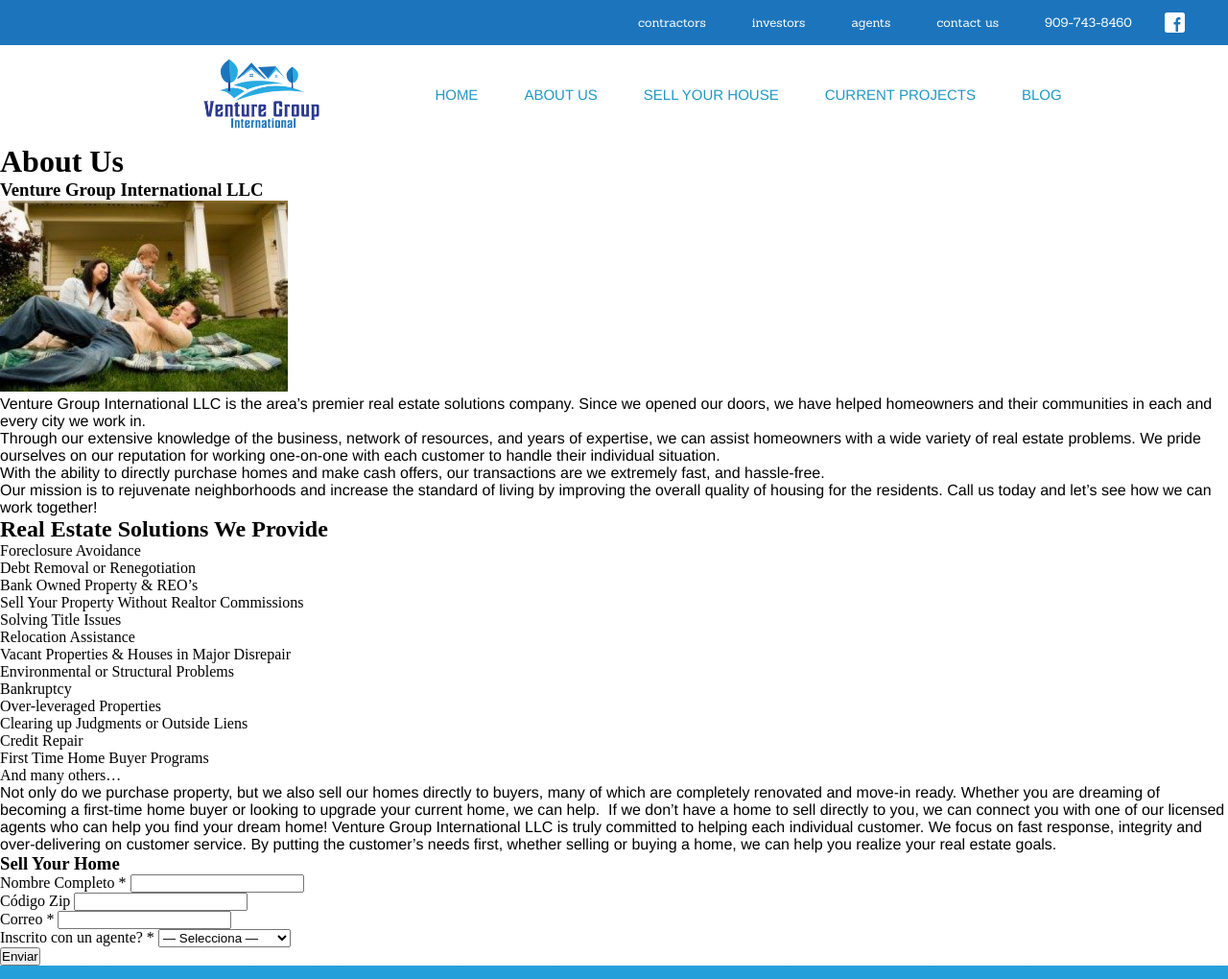
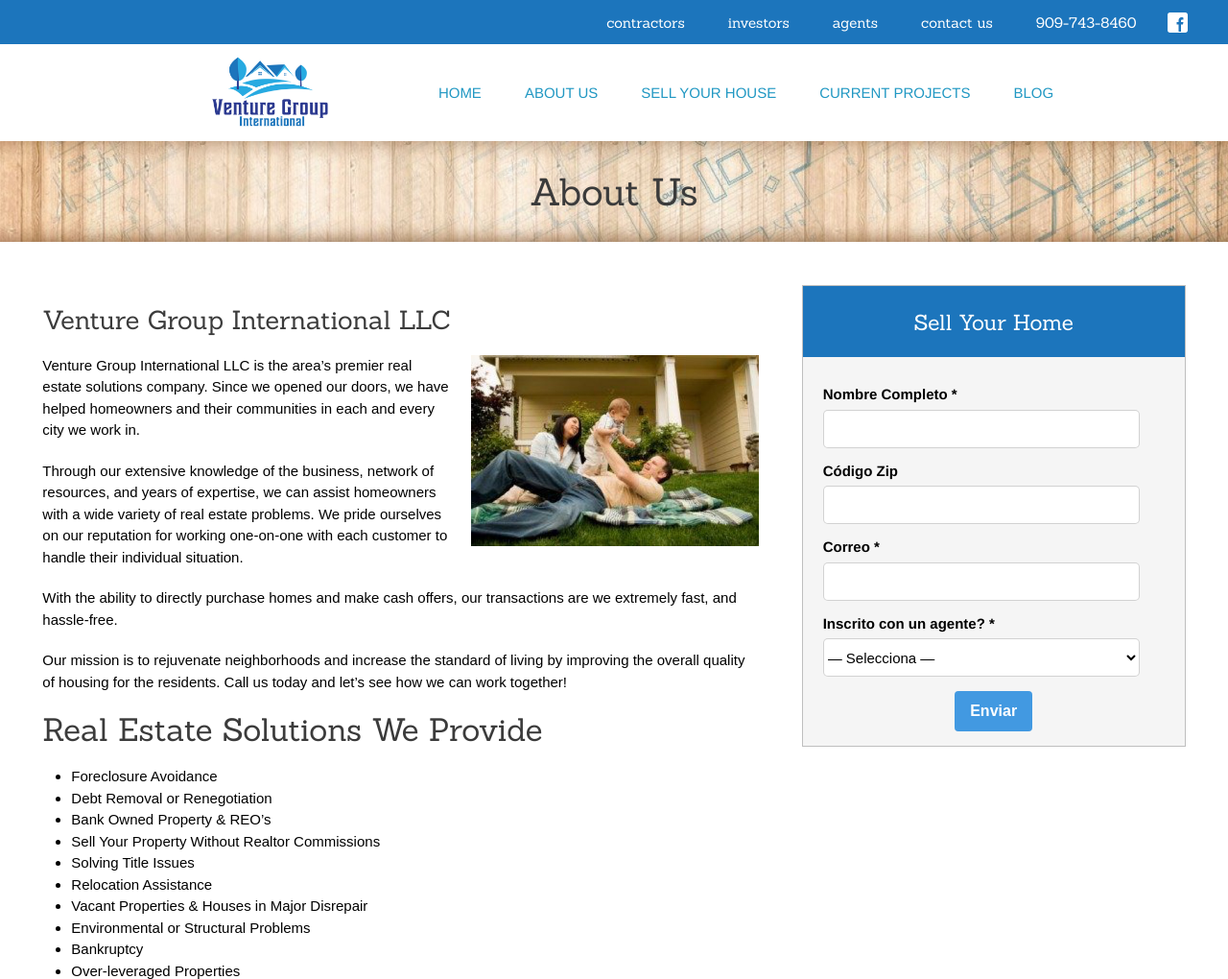
Before and after one commit to Nicodemus00MG/proyecto_venture_group, a plain HTML site: page about-us.html in a window 1280 px wide. Shown: the top 1020 px of the page at 96% size. Drawn offline with nearby package versions, Linux system fonts and the light colour scheme.

Commit message:
reestructuring

```diff
--- a/src/subPages/about_us.html
+++ b/about-us.html
@@ -6,8 +6,8 @@
     <meta http-equiv="X-UA-Compatible" content="IE=edge">
     <meta name="viewport" content="width=device-width, initial-scale=1.0">
     <title>About Us - Venture Group International, LLC</title>
-    <link rel="stylesheet" href="../header.css">
-    <link rel="stylesheet" href="./stylesAngel.css">
+    <link rel="stylesheet" href="./styles/header.css">
+    <link rel="stylesheet" href="./styles/about-us.css">
 </head>
 
 <body>
@@ -23,11 +23,11 @@
                 </ul>
 
             </div>
-            <img class="icon_fb" src="../../img/fb_logo.svg" alt="icon_fb" width="25px" />
+            <img class="icon_fb" src="./img/fb_logo.svg" alt="icon_fb" width="25px" />
 
         </div>
         <div class="header_bottom">
-            <img src="../../img/cropped-logo-1-1-1536x616.png" alt="venture_group_logo_home" width="200px" />
+            <img src="./img/cropped-logo-1-1-1536x616.png" alt="venture_group_logo_home" width="200px" />
             <div class="container_list_header_bottom">
                 <ul class="header_bottom_list">
                     <li>HOME</li>
@@ -49,7 +49,7 @@
             <section class="about_data_info">
 
                 <h3 class="title_text">Venture Group International LLC</h3>
-                <img loading="lazy" class="img_float" src="../../img/familyhome-300x199-300x199-1.jpg" alt="" width="300" height="199">
+                <img loading="lazy" class="img_float" src="./img/familyhome-300x199-300x199-1.jpg" alt="" width="300" height="199">
 
                 <p>
                     Venture Group International LLC is the area’s premier real estate solutions company. Since we opened our doors, we have helped homeowners and their communities in each and every city we work in.</p>
--- a/src/subPages/stylesAboutUs.css
+++ b/styles/about-us.css
@@ -1,6 +1,6 @@
 @font-face {
     font-family: Sanchez;
-    src: url(../../fonts/sanchezFont.woff);
+    src: url(../fonts/sanchezFont.woff);
 }
 
 
@@ -46,7 +46,7 @@
 
 .entry_header{
     padding: 1.8rem 0;
-    background-image: url(../../img/heading.jpg);
+    background-image: url(../img/heading.jpg);
     background-repeat: no-repeat;
     background-size: cover;
     text-align: center;
```
Also changed, not shown: index.html (renamed from src/index.html, +7 -7 lines), scripts/main.js (added), styles/header.css (renamed from src/header.css).
